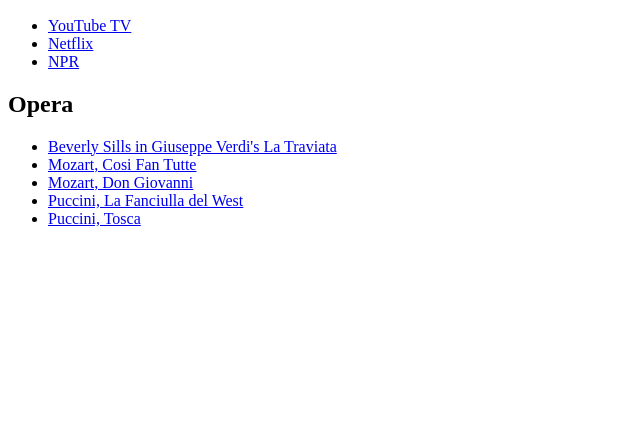
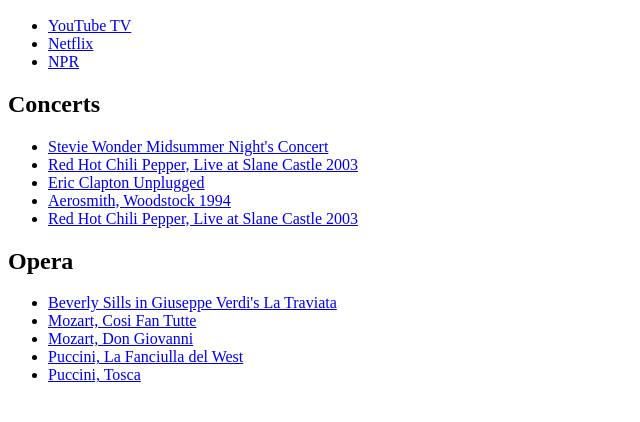
Before and after one commit to jake-bladt/myportal, a plain HTML site: page index.html in a window 1280 px wide. Shown: the part 110-532 px from the top of the page, without its empty margins (0-640 px from the left). Drawn offline with Linux system fonts and the light colour scheme.

Commit message:
+concerts

```diff
--- a/index.html
+++ b/index.html
@@ -13,6 +13,15 @@
       <li><a href="http://www.npr.org">NPR</a></li>
     </ul>
 
+    <h2>Concerts</h2>
+    <ul>
+      <li><a href="https://www.youtube.com/watch?v=UCocvhFuZrI">Stevie Wonder Midsummer Night's Concert</a></li>
+      <li><a href="https://www.youtube.com/watch?v=nk5YtLYcH74">Red Hot Chili Pepper, Live at Slane Castle 2003</a></li>
+      <li><a href="https://www.youtube.com/watch?v=0WNX_0wGBCc">Eric Clapton Unplugged</a></li>
+      <li><a href="https://www.youtube.com/watch?v=Gerf9gHEJoY">Aerosmith, Woodstock 1994</a></li>
+      <li><a href="https://www.youtube.com/watch?v=FmrGz8qSyrk">Red Hot Chili Pepper, Live at Slane Castle 2003</a></li>
+    </ul>
+
     <h2>Opera</h2>
     <ul>
       <li><a href="https://smile.amazon.com/Beverly-Giuseppe-Traviata-English-subtitled/dp/B06Y1TX8D4/ref=sr_1_17?s=instant-video&ie=UTF8&qid=1541120470&sr=1-17&keywords=Opera">Beverly Sills in Giuseppe Verdi's La Traviata</a></li>
```
